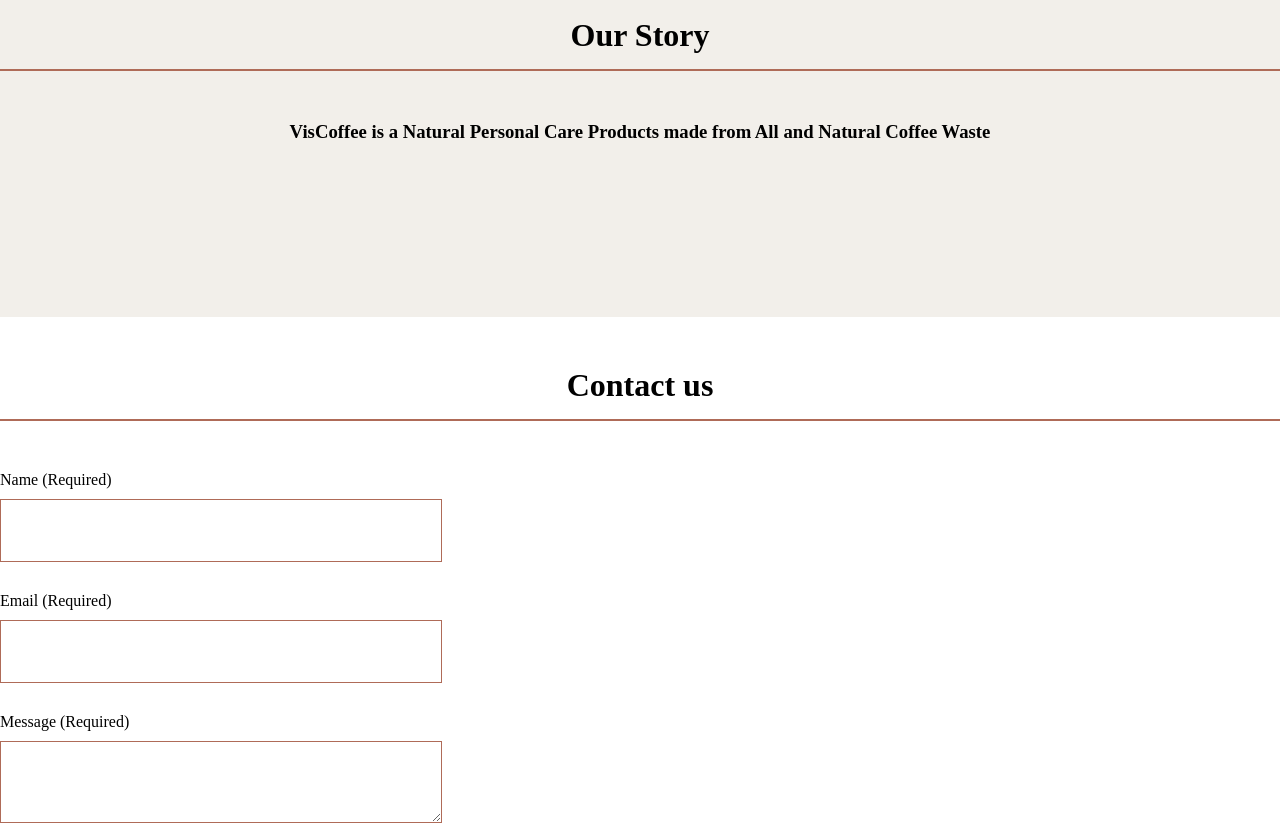
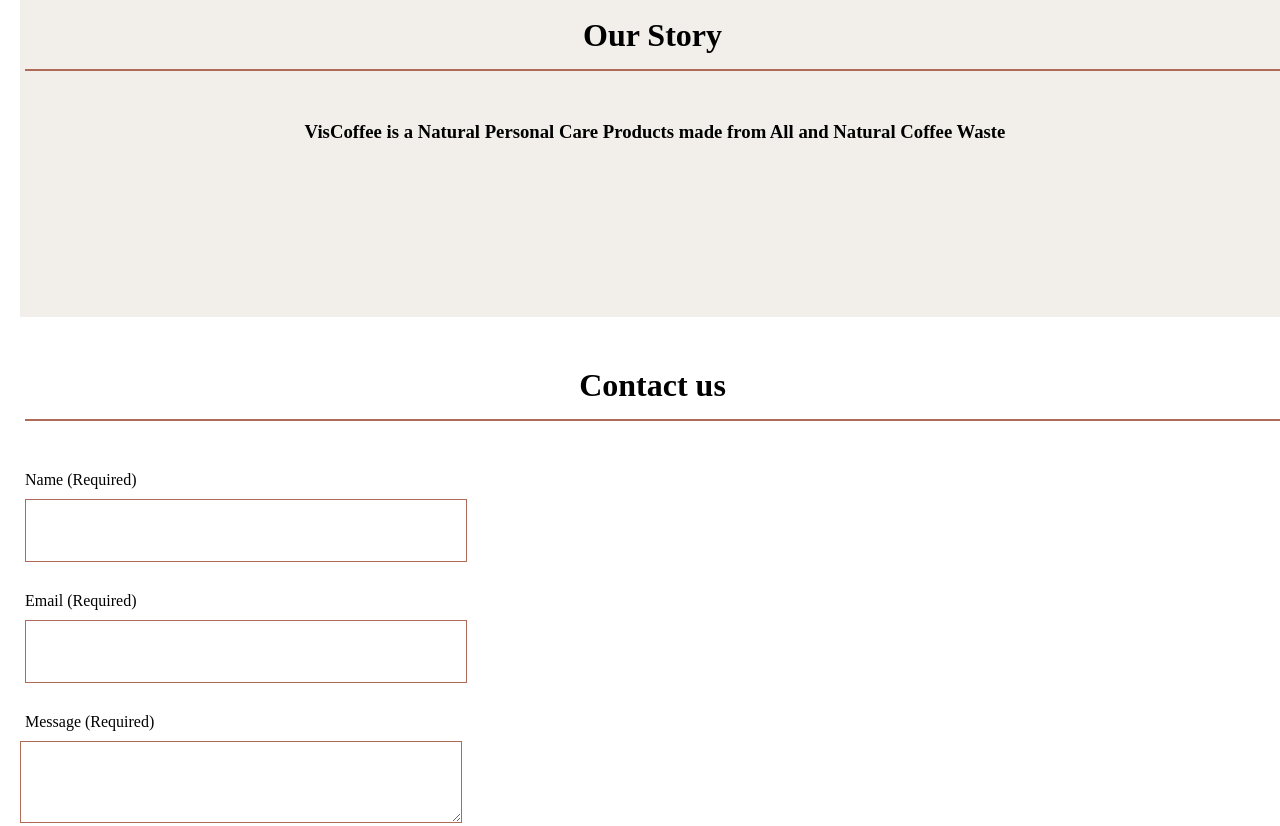
Before and after one commit to aryasuhandojo/vis-coffee, a plain HTML site: page index.html in a window 1280 px wide. Shown: the part 1423-2249 px from the top of the page. Drawn offline with Linux system fonts and the light colour scheme; a web font is replaced by a local one.

Commit message:
Update stylesheet.css

```diff
--- a/stylesheet.css
+++ b/stylesheet.css
@@ -2,7 +2,10 @@ html, body,
 ul, ol, li,
 h1, h2, h3, h4, h5, h6, p,
 form, input, div {
-  margin: 0;
+  margin-left: 5px;
+  margin-top: 0;
+  margin-bottom: 0;
+  margin-right: 0;
   padding: 0;
 }
 
```
